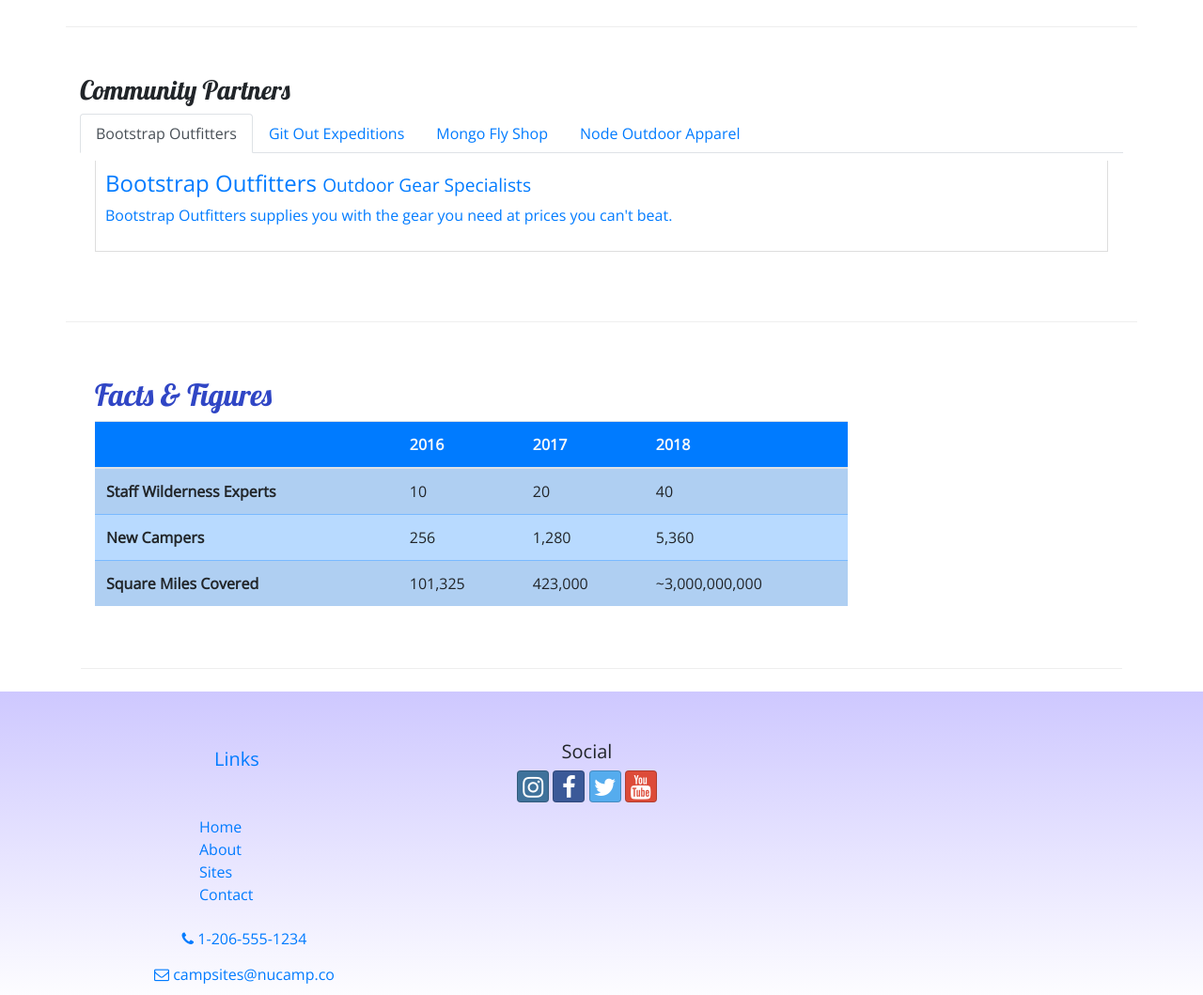
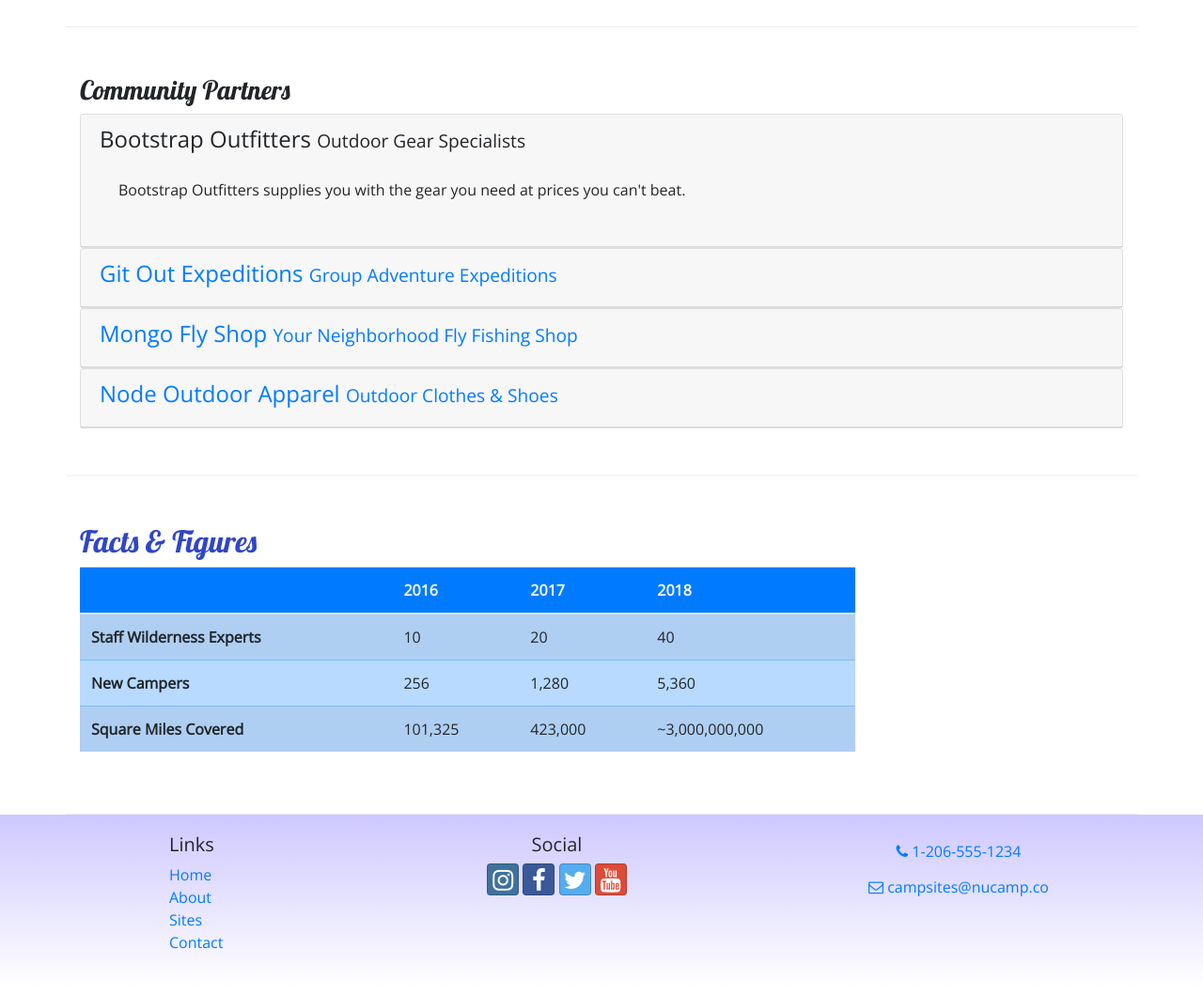
Before and after one commit to Revlisc/nucampsite, a website: page aboutus.html in a window 1280 px wide. Shown: the part 800-1859 px from the top of the page at 94% size. Drawn offline with nearby package versions, Linux system fonts and the light colour scheme.

Commit message:
collapse

```diff
--- a/aboutus.html
+++ b/aboutus.html
@@ -112,28 +112,63 @@
             <div class="row row-content">
                 <div class="col-12">
                     <h3>Community Partners</h3>
-                    <ul class="nav nav-tabs">
-                        <li class="nav-item"><a class="nav-link active" href="#bootstrap" role="tab" data-toggle="tab">Bootstrap Outfitters</a></li>
-                        <li class="nav-item"><a class="nav-link" href="#git" role="tab" data-toggle="tab">Git Out Expeditions</a></li>
-                        <li class="nav-item"><a class="nav-link" href="#mongo" role="tab" data-toggle="tab">Mongo Fly Shop</a></li>
-                        <li class="nav-item"><a class="nav-link" href="#node" role="tab" data-toggle="tab">Node Outdoor Apparel</a</li>
-                    </ul>
-                    <div class="tab-content">
-                        <div role="tabpanel" class="tab-pane fade show active" id="bootstrap">
-                            <h4>Bootstrap Outfitters <small>Outdoor Gear Specialists</small></h4>
-                            <p class="d-none d-sm-block">Bootstrap Outfitters supplies you with the gear you need at prices you can't beat.</p>
+
+                    <div id="accordion">
+                        <div class="card">
+                            <div role="tab" class="card-header">
+                                <h4>
+                                    <a data-toggle="collapse" data-target="#bootstrap">
+                                        Bootstrap Outfitters <small>Outdoor Gear Specialists</small>
+                                    </a>
+                                </h4>
+                                <div class="collapse show" id="bootstrap" data-parent="#accordion">
+                                    <div class="card-body">
+                                        <p class="d-none d-sm-block">Bootstrap Outfitters supplies you with the gear you need at prices you can't beat.</p>
+                                    </div>
+                                </div>
+                            </div>
                         </div>
-                        <div role="tabpanel" class="tab-pane fade" id="git">
-                            <h4>Git Out Expeditions <small>Group Adventure Expeditions</small></h4>
-                            <p class="d-none d-sm-block">Join Git Out Expeditions to explore new horizons with a group of other adventurers!</p>
+                        <div class="card">
+                            <div role="tab" class="card-header">
+                                <h4>
+                                    <a class="collapsed" data-toggle="collapse" data-target="#git">
+                                        Git Out Expeditions <small>Group Adventure Expeditions</small>
+                                    </a>
+                                </h4>
+                                <div class="collapse" id="git" data-parent="#accordion">
+                                    <div class="card-body">
+                                        <p class="d-none d-sm-block">Join Git Out Expeditions to explore new horizons with a group of other adventurers!</p>
+                                   </div>
+                                </div>
+                            </div>
                         </div>
-                        <div role="tabpanel" class="tab-pane fade" id="mongo">
-                            <h4>Mongo Fly Shop <small>Your Neighborhood Fly Fishing Shop</small></h4>
-                            <p class="d-none d-sm-block">Need a new fishing pole, a tacklebox, or flies of all kinds? Stop by Mongo Fly Shop.</p>
+                        <div class="card">
+                            <div role="tab" class="card-header">
+                                <h4>
+                                    <a class="collapsed" data-toggle="collapse" data-target="#mongo">
+                                        Mongo Fly Shop <small>Your Neighborhood Fly Fishing Shop</small>
+                                    </a>
+                                </h4>
+                                <div class="collapse" id="mongo" data-parent="#accordion">
+                                    <div class="card-body">
+                                        <p class="d-none d-sm-block">Need a new fishing pole, a tacklebox, or flies of all kinds? Stop by Mongo Fly Shop.</p>
+                                    </div>
+                                </div>
+                            </div>
                         </div>
-                        <div role="tabpanel" class="tab-pane fade" id="node">
-                            <h4>Node Outdoor Apparel <small>Outdoor Clothes & Shoes</small></h4>
-                            <p class="d-none d-sm-block">From polar fleeces to swimsuits, hiking boots to waders, a visit to Node will be sure to get you covered.</p>
+                        <div class="card">
+                            <div role="tab" class="card-header">
+                                <h4>
+                                    <a class="collapsed" data-toggle="collapse" data-target="#node">
+                                        Node Outdoor Apparel <small>Outdoor Clothes & Shoes</small>
+                                    </a>
+                                </h4>
+                                <div class="collapse" id="node" data-parent="#accordion">
+                                    <div class="card-body">
+                                        <p class="d-none d-sm-block">From polar fleeces to swimsuits, hiking boots to waders, a visit to Node will be sure to get you covered.</p>
+                                    </div>
+                                </div>
+                            </div>
                         </div>
                     </div>
                 </div>
```
